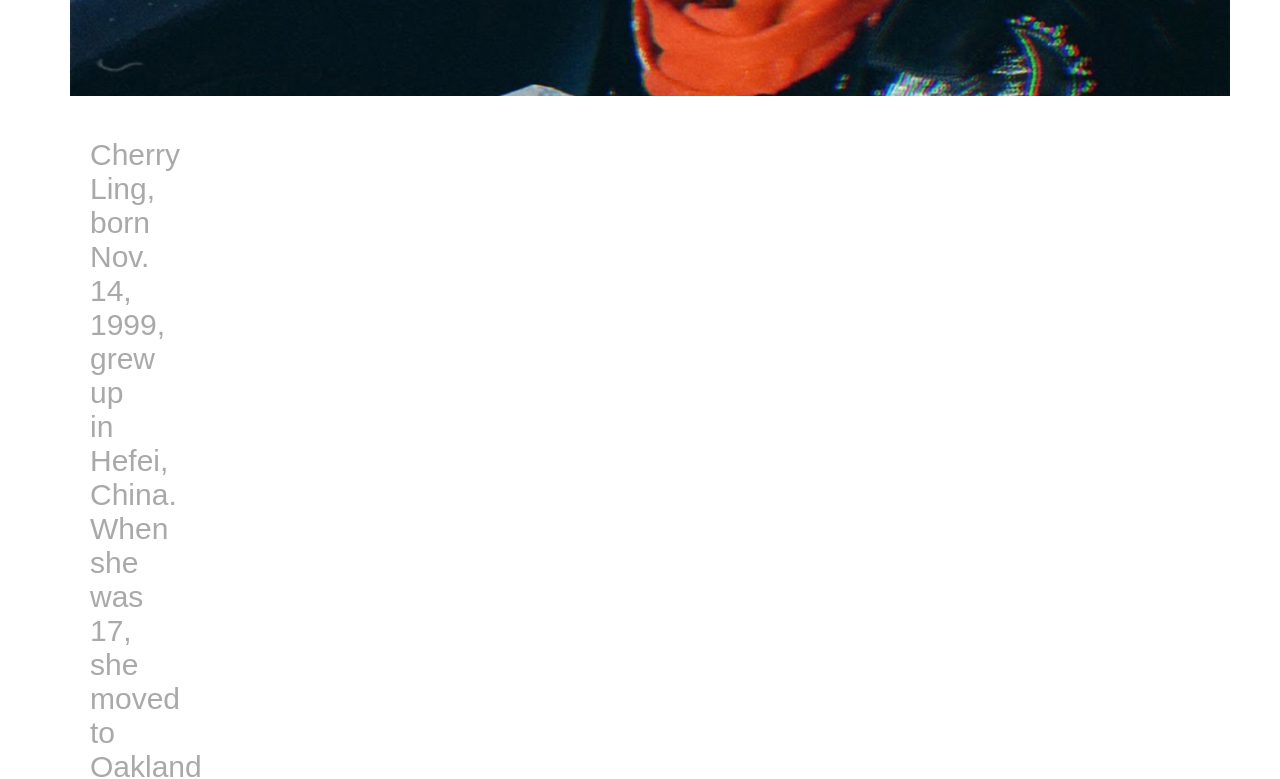
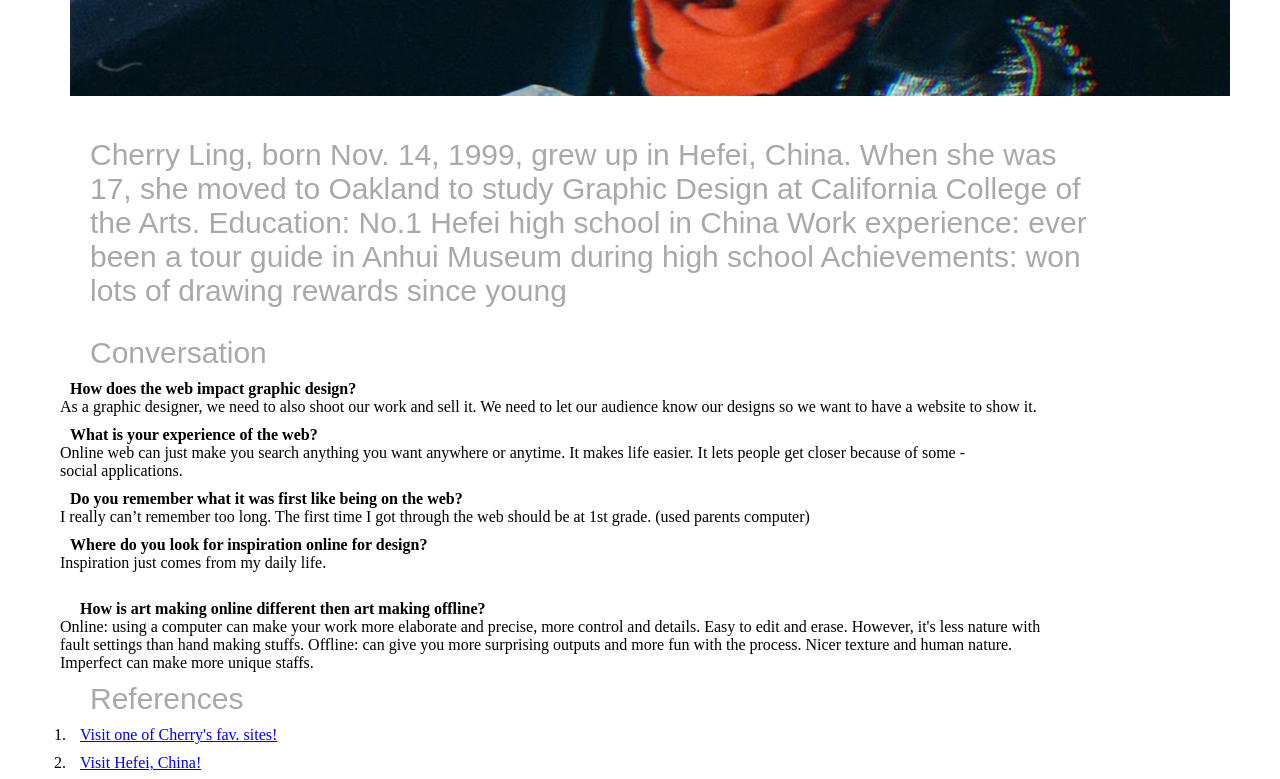
Before and after one commit to metism100/interactive1, a plain HTML site: page interview/exercise-interview-html.html in a window 1280 px wide. Shown: the part 780-1559 px from the top of the page. Drawn offline with Linux system fonts and the light colour scheme.

Commit message:
Update css1.css

```diff
--- a/interview/css1.css
+++ b/interview/css1.css
@@ -21,7 +21,7 @@ h2 {
   kerning: 30px;
   letter-spacing: 0px;
   padding-left: 30px;
-  max-width: 30px;
+  max-width: 1000px;
 }
 
 header
```
